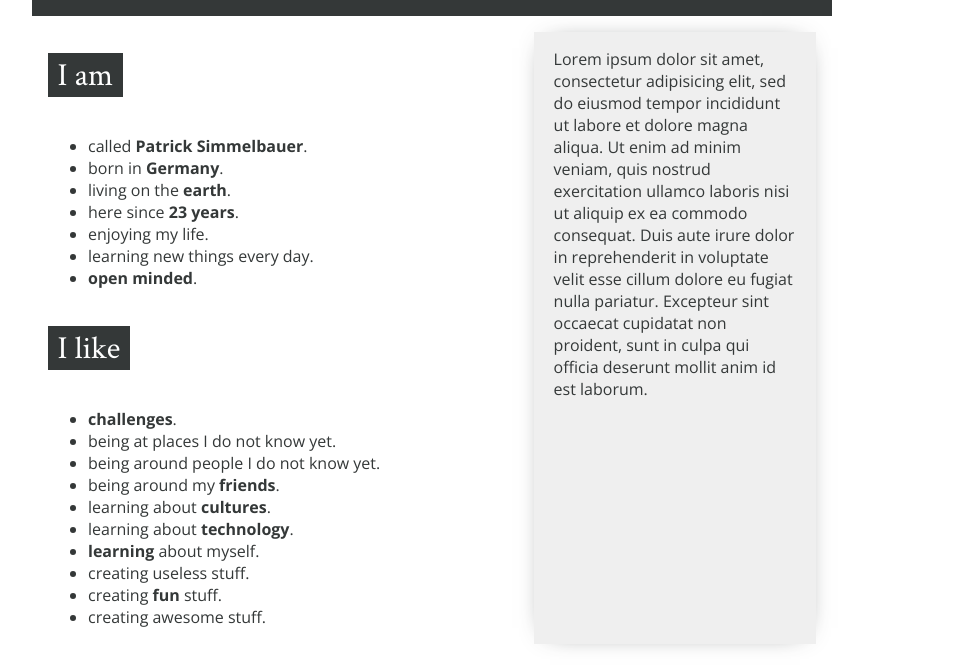
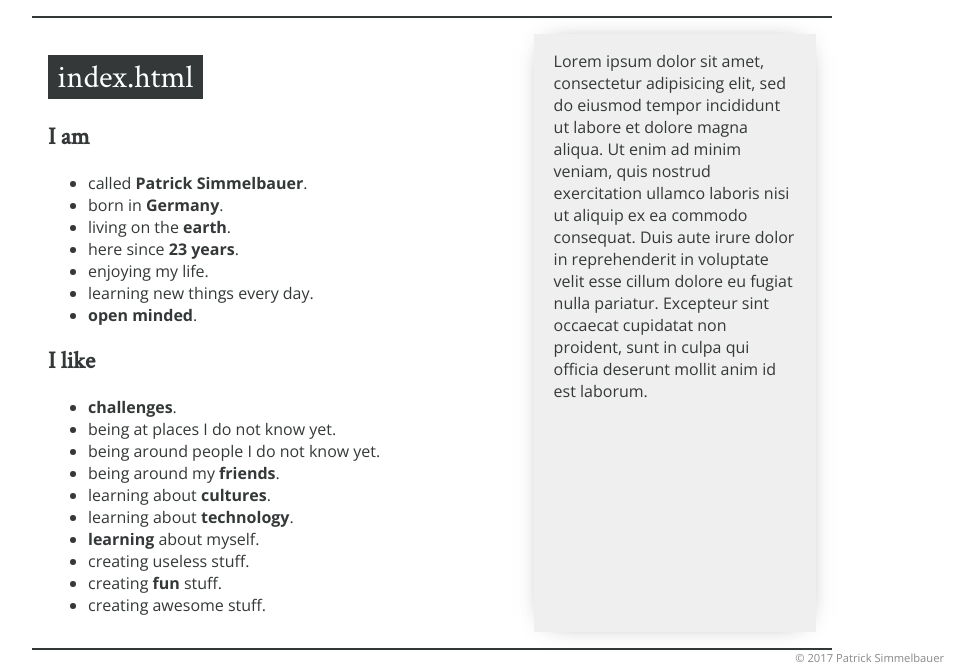
Before and after one commit to patsimm/patsimm.com, a Jekyll site: the page built from index.md, in a window 1280 px wide. Shown: the part 378-1043 px from the top of the page, without its empty margins (208-1181 px from the left). Built offline with Jekyll 4.4.1, drawn with Linux system fonts in a browser that asks for light colours; our own code applies the rules of GitHub Pages for plain Markdown files.

Commit message:
add footer and work on subsite style

```diff
--- a/_includes/footer.html
+++ b/_includes/footer.html
@@ -1,3 +1,3 @@
 <footer class="site-footer">
-
+  <div class="copyright">&copy; 2017 Patrick Simmelbauer<div>
 </footer>
--- a/_layouts/home.html
+++ b/_layouts/home.html
@@ -17,6 +17,7 @@
 
   <div class="page-content">
     <div class="main-content">
+      <h1>{{ page.title }}</h1>
       {{ content }}
     </div>
     <div class="container">
--- a/_sass/patsimm.scss
+++ b/_sass/patsimm.scss
@@ -5,6 +5,7 @@
 $white:           #fff;
 $black:           #343838;
 $lightgrey:       #efefef;
+$grey:            #898989;
 $accent-dark:     #005F6B;
 $accent:          #00B4CC;
 
@@ -13,6 +14,7 @@
 }
 
 html {
+  font-family: $font;
   font-size: 16px;
 }
 
@@ -27,8 +29,10 @@
   max-width: 50rem;
   width: 90%;
   padding: 1em;
-  border-top: 1em solid $black;
+  border-top: 0.15em solid $black;
+  border-bottom: 0.15em solid $black;
   margin: 0 auto;
+  margin-top: 1rem;
   flex-wrap: wrap;
   align-content: stretch;
 }
@@ -44,8 +48,15 @@
   font-weight: 400;
   color: $white;
   background-color: $black;
-  display: inline-block;
+  display: table;
+  margin-right: auto;
+  margin-left: 0;
   padding: 0.05em 0.3em;
+}
+
+h2 {
+  font-family: $font_special;
+  font-weight: 900;
 }
 
 a {
@@ -139,11 +150,10 @@
   text-transform: lowercase;
 }
 
-/*
-  HERO
- */
+/* HERO */
 
 .hero {
+  font-family: $font_special;
   background-image: url("/assets/bg.jpg");
   background-position: center;
   background-size: cover;
@@ -215,10 +225,33 @@
   }
 }
 
-/* HOME */
+/* FOOTER */
 
-.layout-home {
-  font-family: $font_special;
+footer {
+  margin: 0;
+  width: 90%;
+  max_width: 50rem;
 }
 
-/* FOOTER */
+.copyright {
+  margin-top: 0;
+  font-size: 0.7em;
+  float: right;
+  color: $grey;
+}
+
+/* SUBSITE */
+
+.layout-subsite h1 {
+  text-transform: lowercase;
+}
+
+.layout-subsite h1::after {
+  content: '.html';
+}
+
+/* POST LIST */
+
+.post-list {
+  width: 100%;
+}
--- a/index.md
+++ b/index.md
@@ -1,11 +1,11 @@
 ---
 layout: home
+title: index.html
 greeting: Hello.
 subtitle: This is <i>patsimm</i>.
 description: Human. Explorer. Developer.
 ---
-
-# I am
+## I am
  - called **Patrick Simmelbauer**.
  - born in **Germany**.
  - living on the **earth**.
@@ -14,7 +14,7 @@
  - learning new things every day.
  - **open minded**.
 
-# I like
+## I like
  - **challenges**.
  - being at places I do not know yet.
  - being around people I do not know yet.
```
Also changed, not shown: _layouts/blog.html (+5 -9 lines), _layouts/subsite.html (line endings or trailing spaces).
